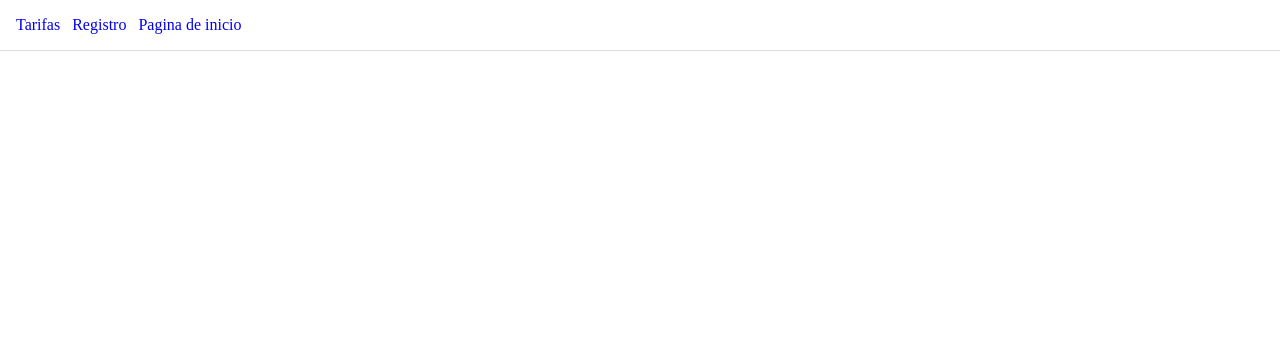
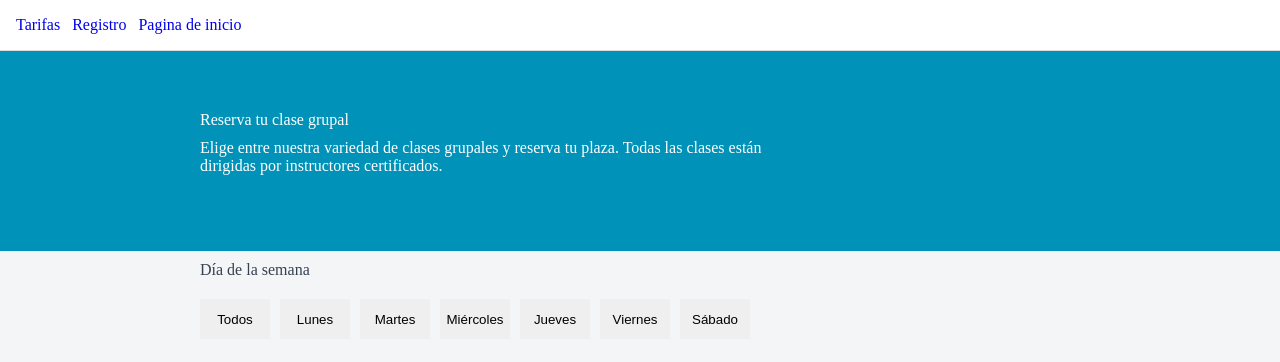
Before and after one commit to jfgi3-ua/Ingenieria-Web, a Vue app in the folder frontend/: page /servicios in a window 1280 px wide. Shown: the top 362 px of the page. Built offline with nearby package versions, Linux system fonts and the light colour scheme.

Commit message:
Página de servicios. Faltan las tarjetas para mostrar las distintas clases. SOLO CSS NO TS

```diff
--- a/frontend/src/router/index.ts
+++ b/frontend/src/router/index.ts
@@ -1,14 +1,16 @@
 import { createRouter, createWebHistory } from 'vue-router'
 import TarifasView from "@/views/TarifasView.vue"
 import RegistroView from "@/views/RegistroView.vue"
-import InicioView from '@/views/InicioView.vue'
+import InicioView from "@/views/InicioView.vue"
+import ServiciosView from "@/views/ServiciosView.vue"
 
 const router = createRouter({
   history: createWebHistory(import.meta.env.BASE_URL),
   routes: [
     { path: "/tarifas", name: "tarifas", component: TarifasView },
     { path: "/registro", name: "registro", component: RegistroView },
-    { path: "/inicio", name: "inicio", component: InicioView }
+    { path: "/inicio", name: "inicio", component: InicioView },
+    { path: "/servicios", name: "servicios", component: ServiciosView}
   ],
 })
 
--- a/frontend/src/views/InicioView.vue
+++ b/frontend/src/views/InicioView.vue
@@ -1,14 +1,14 @@
-<script setup lang="js">
+<script setup lang="ts">
 	import imagenEstaticaSection1 from "@/assets/fotoBarraSection1Inicio.png"
 	import squadGirlPhoto from "@/assets/squadGirlPhoto.png"
 	import yogaImg from "@/assets/yogaImg.png"
 	import gymImg from "@/assets/gymImg.png"
 	import { ref } from "vue";
 
-	const planes = ref(null);
+	const planes = ref<HTMLElement | null>(null);
 
 	const scrollAPlanes = () => {
-		planes.value.scrollIntoView({behavior: "smooth"});
+		planes.value?.scrollIntoView({behavior: "smooth"});
 	}
 </script>
 <template>
--- /dev/null
+++ b/frontend/src/views/ServiciosView.vue
@@ -0,0 +1,94 @@
+<script setup lang="ts">
+
+</script>
+<template>
+    <section class="first-section">
+        <div class="first-section-static-info">
+            <p>Reserva tu clase grupal</p>
+            <p>Elige entre nuestra variedad de clases grupales y reserva tu plaza. Todas las clases están dirigidas por instructores certificados.</p>
+        </div>
+    </section>
+    <section class="filters-section">
+        <div class="day-container">
+            <p>Día de la semana</p>
+            <div class="day-selection-container">
+                <button class="day-selection-button">Todos</button>
+                <button class="day-selection-button">Lunes</button>
+                <button class="day-selection-button">Martes</button>
+                <button class="day-selection-button">Miércoles</button>
+                <button class="day-selection-button">Jueves</button>
+                <button class="day-selection-button">Viernes</button>
+                <button class="day-selection-button">Sábado</button>
+            </div>
+        </div>
+    </section>
+    <section class="activity-cards-section">
+
+    </section>
+</template>
+<style>
+    .first-section {
+        height: 200px;
+        background-color: #0092B8;
+        color: white;
+        display: flex;
+        flex-direction: column;
+    }
+
+    .first-section-static-info {
+        width: 570px;
+        margin-left: 200px;
+        margin-top: 60px;
+        display: flex;
+        flex-direction: column;
+        justify-content: center;
+        gap: 10px;
+    }
+
+    .filters-section {
+        background-color: #f4f5f6;
+        display: flex;
+        flex-direction: column;
+    }
+
+    .day-container {
+        margin-left: 200px;
+        height: 100px;
+        color: #364153;
+        display: flex;
+        flex-direction: column;
+        gap: 20px;
+    }
+
+    .day-container > p {
+        margin-top: 10px;
+    }
+
+    .day-selection-container {
+        width: 550px;
+        height: auto;
+        display: flex;
+        flex-direction: row;
+        justify-content: space-between
+    }
+
+    .day-selection-button {
+        height: 40px;
+        width: 70px;
+    }
+
+    .day-selection-button:active {
+        background-color: #0092B8;
+        color: white;
+    }
+
+    .day-selection-button:focus {
+        background-color: #0092B8;
+        color: white;
+    }
+
+    .activity-cards-section {
+        background-color: #f4f5f6;
+        height: 500px;
+    }
+</style>
```
